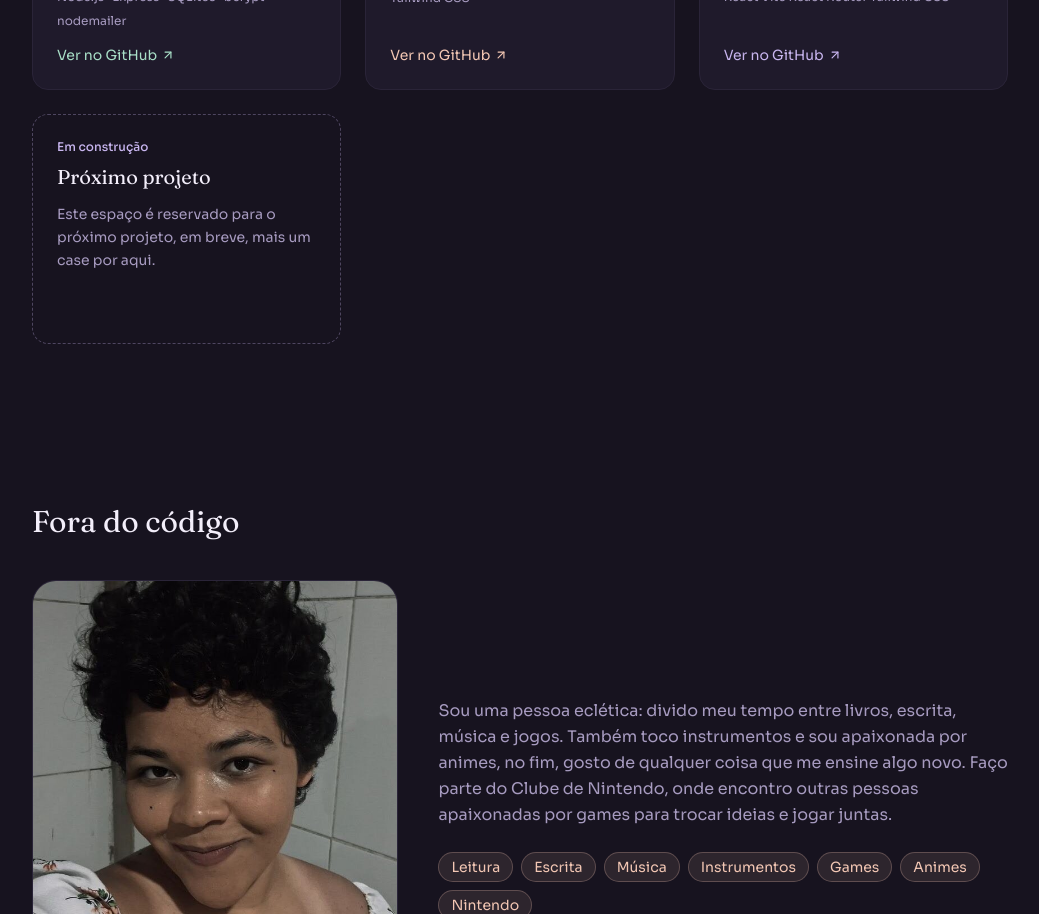
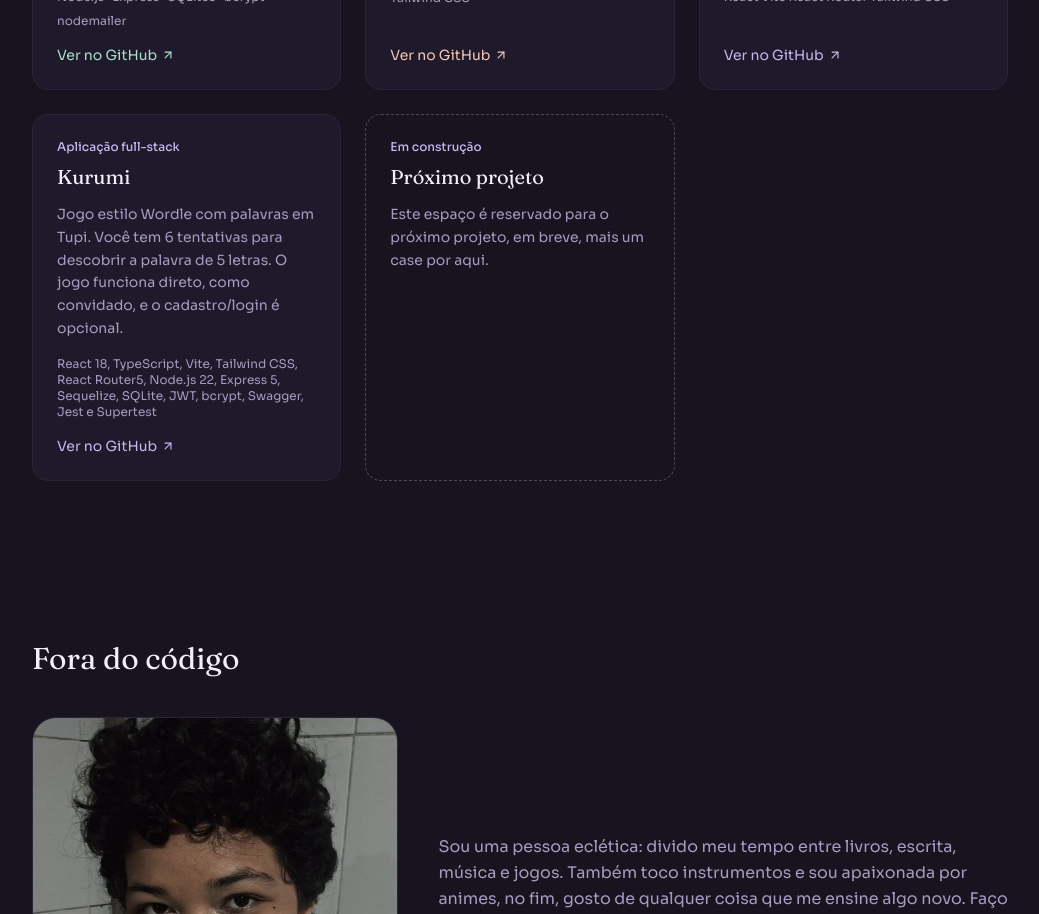
Before and after one commit to mawabi-oliveira/ana-portfolio, a React (Vite) app: page / in a window 1280 px wide. Shown: the part 2780-3694 px from the top of the page, without its empty margins (120-1159 px from the left). Built offline with nearby package versions, Linux system fonts and the light colour scheme.

Commit message:
new project

```diff
--- a/src/App.jsx
+++ b/src/App.jsx
@@ -52,6 +52,14 @@ const projects = [
     desc: "Site guia para quem fotografa com celular: aplicativos de edição, comparativo de câmeras e dicas práticas de fotografia noturna, com área de login para os usuários.",
     stack: ["React Vite React Router Tailwind CSS"],
     href: "https://github.com/mawabi-oliveira/mobilelens",
+    accent: "#C9B6F0",
+  },
+    {
+    name: "Kurumi",
+    tag: "Aplicação full-stack",
+    desc: "Jogo estilo Wordle com palavras em Tupi. Você tem 6 tentativas para descobrir a palavra de 5 letras. O jogo funciona direto, como convidado, e o cadastro/login é opcional.",
+    stack: ["React 18, TypeScript, Vite, Tailwind CSS, React Router5, Node.js 22, Express 5, Sequelize, SQLite, JWT, bcrypt, Swagger, Jest e Supertest"],
+    href: "https://github.com/mawabi-oliveira/kurumi",
     accent: "#C9B6F0",
   },
   {
```
